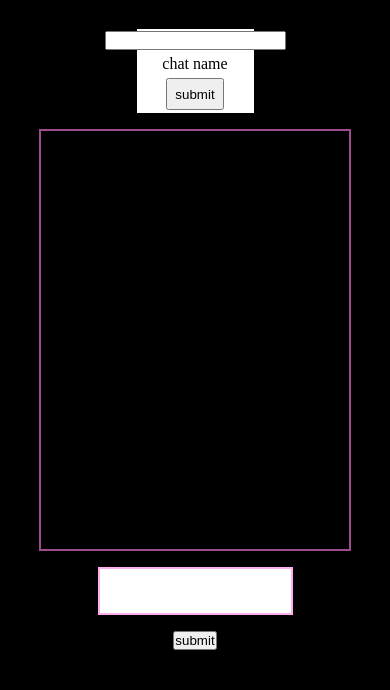
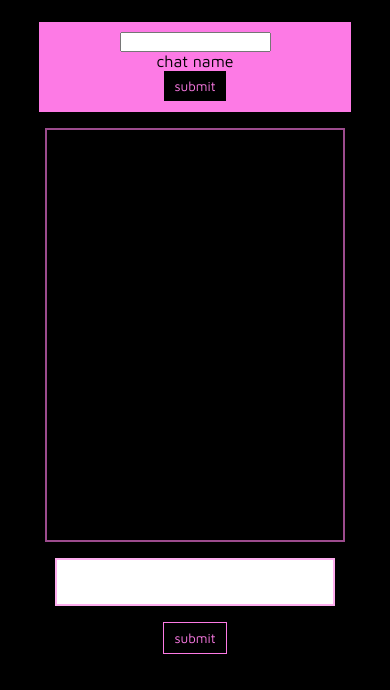
Before and after one commit to Russellgrd/chatapp, a website: page index.html in a window 390 px wide. Shown: the part 154-844 px from the top of the page. Drawn offline with Linux system fonts and the light colour scheme.

Commit message:
styled buttons, added media query to handle on screens < 850px

```diff
--- a/index.html
+++ b/index.html
@@ -9,8 +9,6 @@
 </head>
 <body>
 
-
-
     <div class="chatHome">
 
         <div class="chatHome-banner">
@@ -20,14 +18,14 @@
         <form class="nameForm">
             <input class="nameInput" id="name" type="text">
             <label for="name">chat name</label>
-            <button class="nameBtn">submit</button>
+            <button class="nameBtn btn_std">submit</button>
         </form>
 
 
         <p class="chathome-userName"></p>
         <div class="chatHome-messagesBox"></div>
         <input type="text" class="chatHome-input">
-        <button class="submitButton">submit</button>
+        <button class="submitButton btn_std">submit</button>
     </div>
 
 <script>
@@ -38,14 +36,16 @@
         let button = document.querySelector('.submitButton');
         let userNameTag = document.querySelector('.chathome-userName');
         userNameTag.value = username;
+        let webSocket = new WebSocket('ws://localhost:3000');
 
-        let webSocket = new WebSocket('ws://localhost:3000');
         webSocket.onopen = (e) => {
             messagesBox.innerHTML += `<p>connection established to ${webSocket.url}</p>`;
         }
+
         webSocket.onclose = (e) => {
             messagesBox.innerHTML += `<p>connection closed to ${webSocket.url}</p>`;
         }
+
         webSocket.onmessage = (message) => {
             messagesBox.innerHTML += `<p>${message.data}</p>`;
         }
@@ -54,7 +54,6 @@
             if(e.keyCode == 13) {
                 button.click();
             }
-
         });
 
         button.addEventListener('click', (e) => {
@@ -78,6 +77,7 @@
     async function userSession(e) {
         e.preventDefault();
             console.log('name value is', input.value);
+            if(input.value.length >= 3) {
                 let resp = await fetch('http://localhost:3000/login', {
                     method: 'POST',
                     headers:{
@@ -91,7 +91,12 @@
                 document.cookie = `chat_token=${data.token}`;
                 console.log('cookies are set');
                 init(data.name);
+            } else {
+                alert('username should be atleast 3 characters');
             }
+    }
+
+
 
 </script>
 
--- a/styles.css
+++ b/styles.css
@@ -1,7 +1,10 @@
+@import url('https://fonts.googleapis.com/css2?family=Maven+Pro&display=swap');
+
 * {
     margin: 0;
     padding: 0;
     box-sizing: border-box;
+    font-family: 'Maven Pro', sans-serif;
 }
 
 body {
@@ -13,6 +16,7 @@ body {
 }
 
 .chatHome{
+    padding: .5rem;
     height: 100vh;
     width: 100vw;
     display: flex;
@@ -47,7 +51,7 @@ body {
     margin: 1rem;
     width: 30%;
     text-align: center;
-    background-color: rgb(255, 255, 255);
+    background-color: #fd7ae5;
     height: 10%;
 }
 
@@ -72,3 +76,45 @@ body {
 .chatHome-banner-heading{
     font-size: 4rem;
 }
+
+.btn_std {
+    border: none;
+    width: 4rem;
+    height: 2rem;
+    background-color: #000;
+    color: #fd7ae5;
+    border: 1px solid #fd7ae5;
+}
+
+.btn_std:hover {
+    background-color: rgba(0, 0, 0, 0.601);
+}
+
+.btn_std:active {
+    color: #ff3ddb;
+    border: 1px solid #ff3ddb;
+}
+
+@media only screen and (max-width: 850px) {
+    .chatHome{
+
+    }
+    .chatHome-banner-heading{
+        font-size: 2.5rem;
+    }
+
+    .nameForm {
+        width: 80vw;
+        height: auto;
+        padding: 10px;
+    }
+
+    .chatHome-input{
+        margin-top: 1rem;
+        border: 2px solid #fd7ae59d;
+        width: 75%;
+        height: 3rem;
+    }
+
+
+}
```
Also changed, not shown: app.js (+5 -3 lines). Lines whose indentation alone changed are shown as unchanged.
